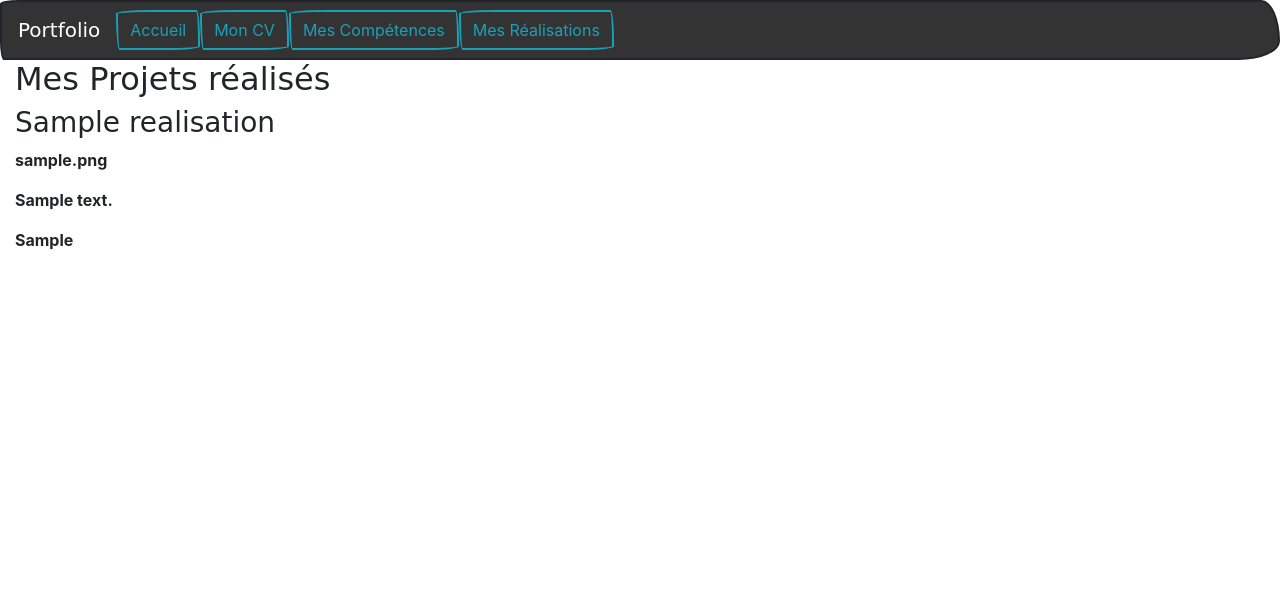
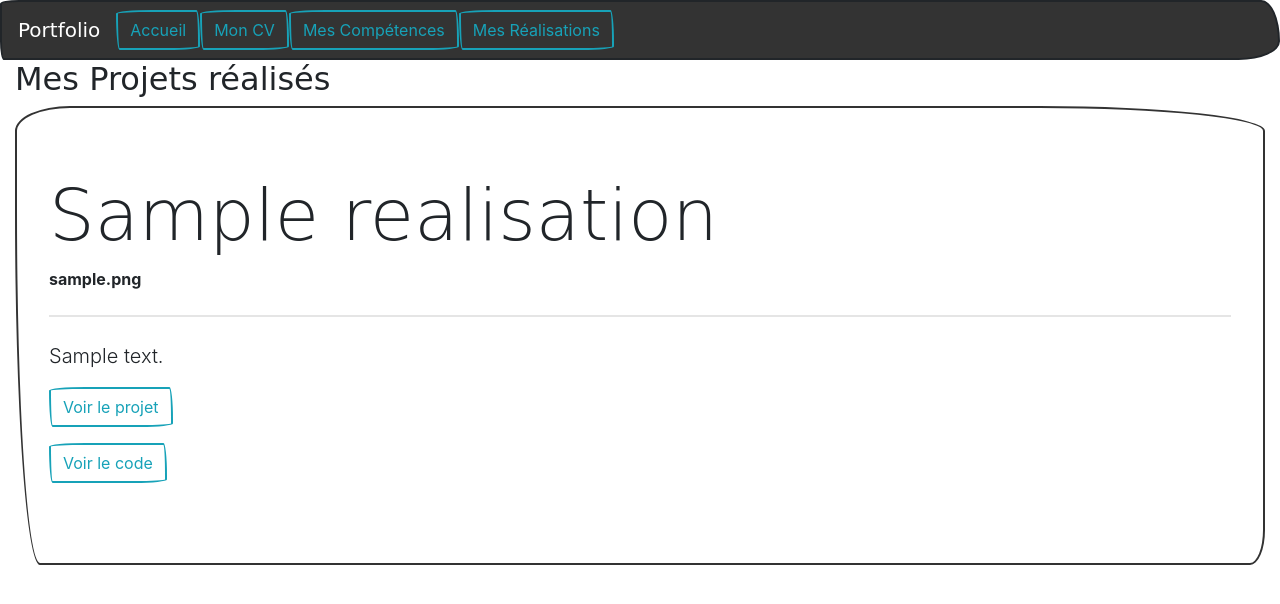
Before and after one commit to SD1982/Portfolio, a Django app: page /curriculum/projets in a window 1280 px wide. Shown: the top 604 px of the page. Run offline with Django 3.2, Linux system fonts and the light colour scheme; tables that the repository leaves empty hold one stand-in row (values such as "Sample post"); some libraries are stand-ins or nearby versions; some web fonts are replaced.

Commit message:
Jumbotron
Test du jumbotron de bootstrap pour mise en page

```diff
--- a/curriculum/templates/curriculum/accueil.html
+++ b/curriculum/templates/curriculum/accueil.html
@@ -17,6 +17,4 @@
     <div class="progress-bar progress-bar-striped bg-success progress-bar-animated" role="progressbar"
         aria-valuenow="15" aria-valuemin="0" aria-valuemax="100" style="width: 15%"></div>
 </div>
-
-
 {% endblock %}
--- a/curriculum/templates/curriculum/projets.html
+++ b/curriculum/templates/curriculum/projets.html
@@ -3,11 +3,17 @@
 {% block content %}
 <h2>Mes Projets réalisés</h2>
 {% for realisation in realisations %}
-<div class="realisations">
-    <h3>{{ realisation.titre }}</h3>
+<div class="jumbotron">
+    <h1 class="display-3">{{ realisation.titre }}</h1>
     <p>{{ realisation.image }}</p>
-    <p>{{ realisation.description|linebreaksbr}}</p>
-    <p>{{ realisation.lien }}</p>
+    <hr class="my-4">
+    <p class="lead">{{ realisation.description|linebreaksbr}}</p>
+    <p class="lead">
+        <a class="btn btn-outline-info" href="{{ realisation.lien }}" target=_blank role="button">Voir le projet</a>
+    </p>
+    <p class="lead">
+        <a class="btn btn-outline-info" href="{{ realisation.code }}" target=_blank role="button">Voir le code</a>
+    </p>
 </div>
 {% endfor %}
 {% endblock %}
```
Also changed, not shown: curriculum/templates/curriculum/competences.html (+4 -3 lines).
